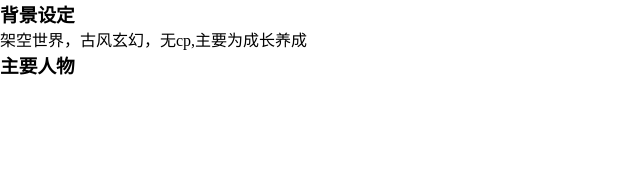
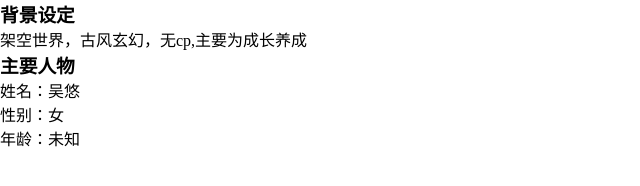
Before and after one commit to yanglin56/Git-Hub-Repo, a plain HTML site: page index.html in a window 1280 px wide. Shown: the whole page, without its empty margins (0-640 px from the left). Drawn offline with Linux system fonts and the light colour scheme.

Commit message:
添加了无忧信息

```diff
--- a/index.html
+++ b/index.html
@@ -13,7 +13,11 @@
     <h3>背景设定</h3>
     <p>架空世界，古风玄幻，无cp,主要为成长养成</p>
     <h3>主要人物</h3>
-
+    <div>
+        <p>姓名：吴悠</p>
+        <p>性别：女</p>
+        <p>年龄：未知</p>
+    </div>
 
 </body>
 
```
